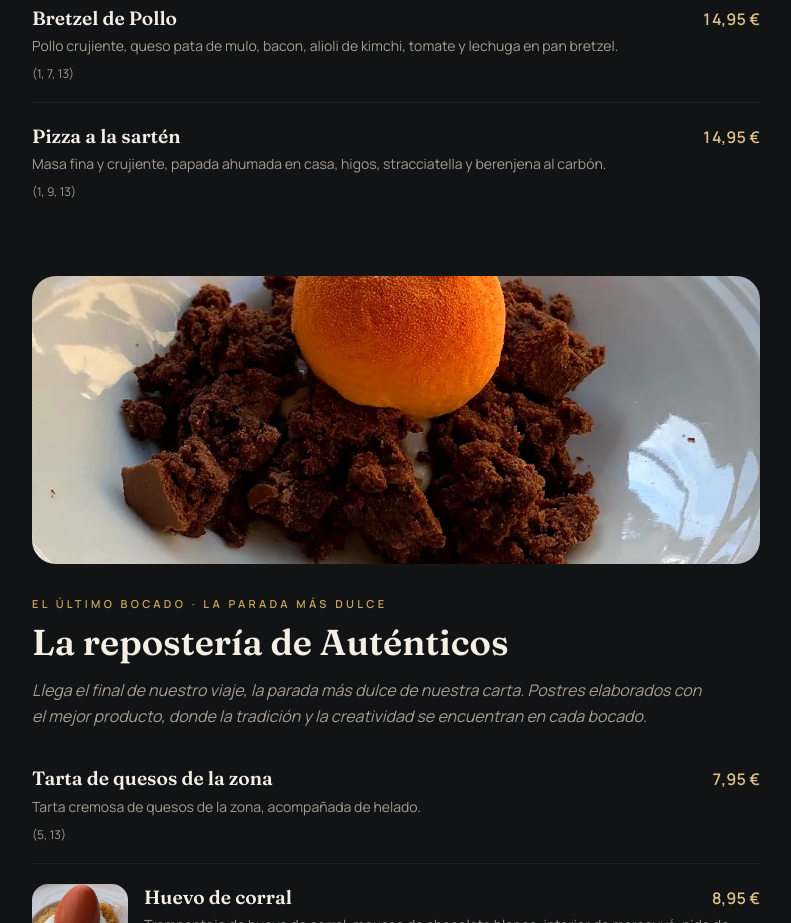
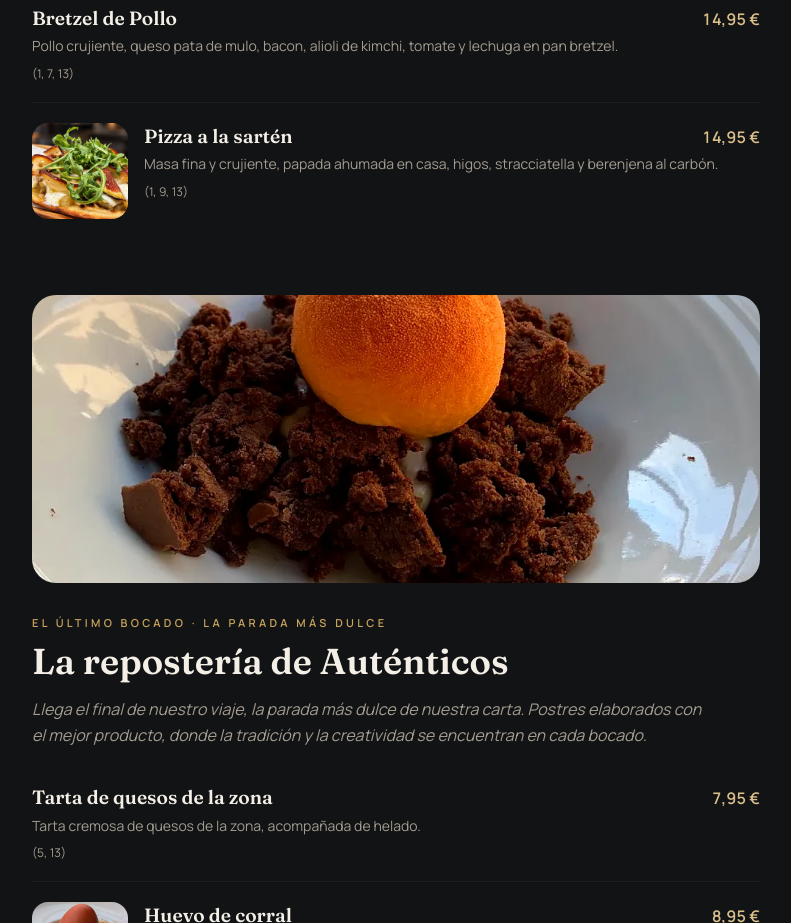
Before and after one commit to BegoGranada/la_taperia_de_autenticoscyl, a plain HTML site: page carta.html in a window 1280 px wide. Shown: the part 6180-7103 px from the top of the page, without its empty margins (244-1035 px from the left). Drawn offline with nearby package versions, Linux system fonts and the light colour scheme.

Commit message:
Añadir foto de la Pizza a la sartén en la carta de otoño

```diff
--- a/carta.html
+++ b/carta.html
@@ -474,7 +474,7 @@
             </div>
           </li>
           <li class="flex gap-4 py-5">
-
+            <img src="img/pizza-sarten.webp" alt="Pizza a la sartén" loading="lazy" class="h-20 w-20 shrink-0 rounded-2xl object-cover sm:h-24 sm:w-24" />
             <div class="min-w-0 flex-1">
               <div class="flex items-baseline justify-between gap-4">
                 <h3 class="font-display text-[1.2rem] font-semibold leading-snug">Pizza a la sartén</h3>
--- a/datos/carta.json
+++ b/datos/carta.json
@@ -540,7 +540,7 @@
           ],
           "etiquetas": [],
           "grupo": "Otros Bocados",
-          "foto": null
+          "foto": "img/pizza-sarten.webp"
         }
       ]
     },
--- a/js/carta-datos.js
+++ b/js/carta-datos.js
@@ -541,7 +541,7 @@ window.CARTA_BASE = {
      ],
      "etiquetas": [],
      "grupo": "Otros Bocados",
-     "foto": null
+     "foto": "img/pizza-sarten.webp"
     }
    ]
   },
```
Also changed, not shown: img/pizza-sarten.webp (added).
